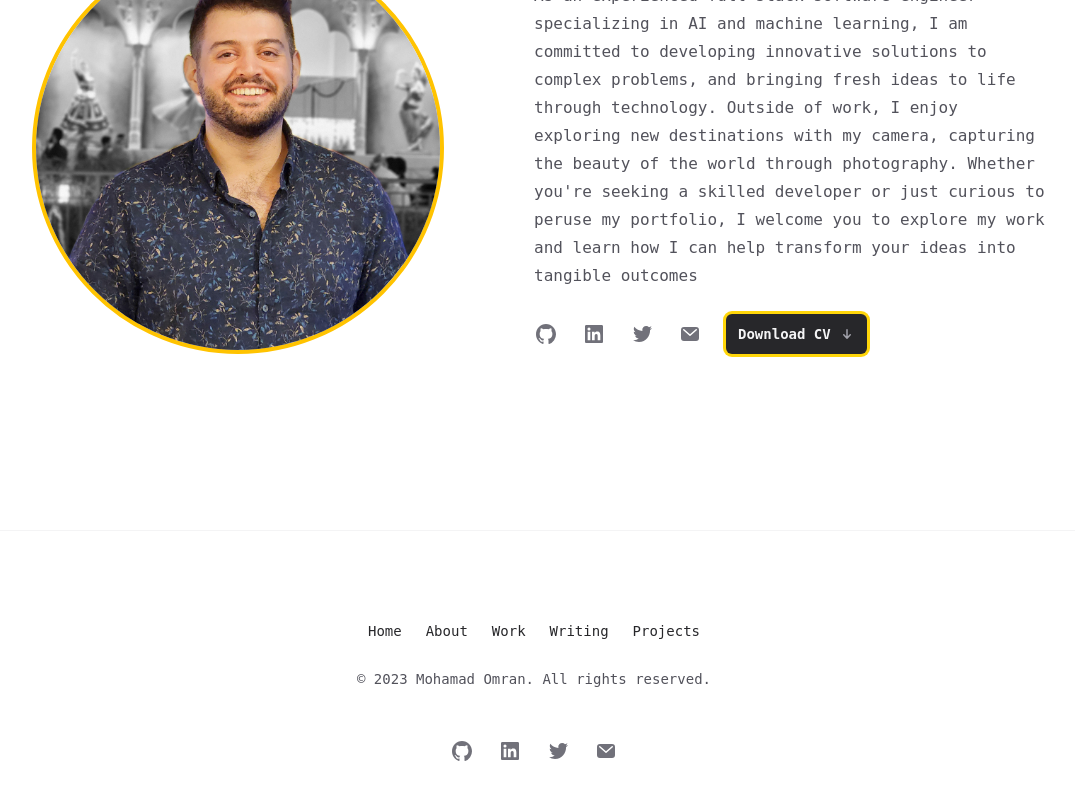
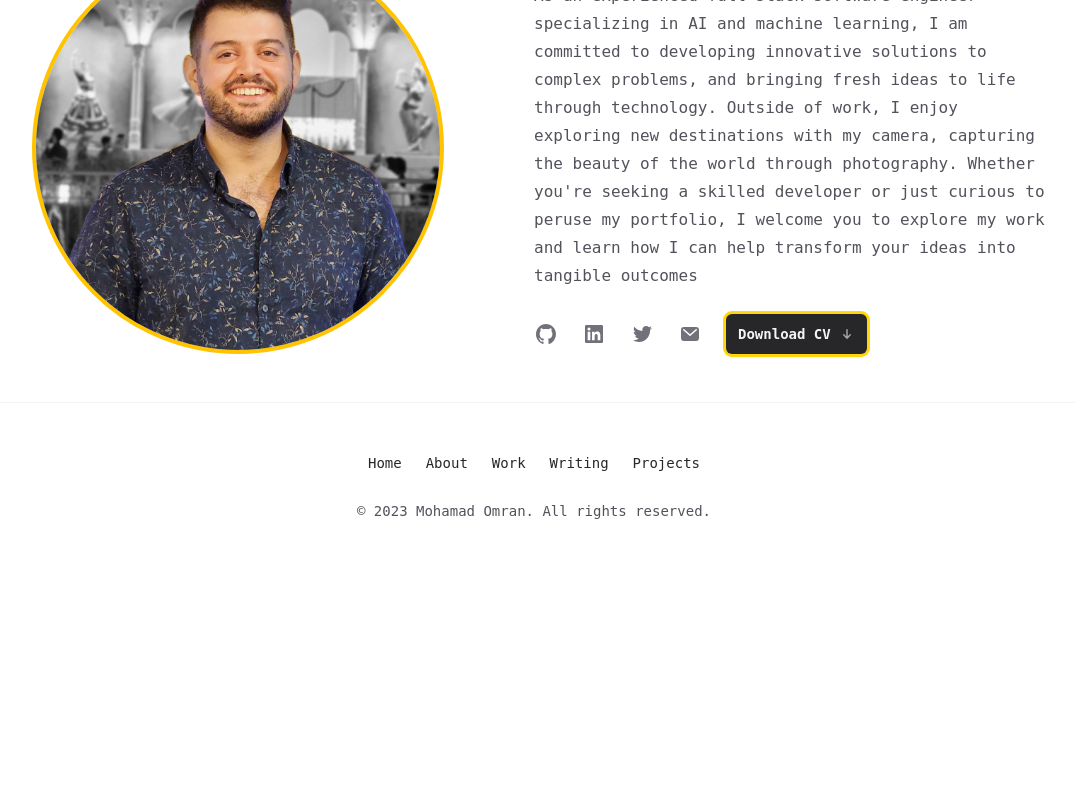
Before and after one commit to mohamadomran/portfolio, a Next.js app: page / in a window 1280 px wide. Shown: the part 250-1050 px from the top of the page, without its empty margins (106-1181 px from the left). After the commit the page ends 837 px from the top, so only its background shows below. Built offline with nearby package versions, Linux system fonts and the light colour scheme; no server answers.

Commit message:
fix: remove socials from footer

```diff
--- a/components/Footer.tsx
+++ b/components/Footer.tsx
@@ -1,20 +1,12 @@
 import React from 'react';
 import { OuterContainer, InnerContainer } from './Container';
 import { NavLink } from '@/components/ui/Navigation';
-import { SocialLink } from '@/components/ui/SocialLink';
-import {
-    GitHubIcon,
-    LinkedInIcon,
-    TwitterIcon,
-} from '@/components/icons/SocialIcons';
-import { SOCIAL_LINKS } from '@/Utils/constants';
-import { MailIcon } from './icons/MailIcon';
 
 export function Footer() {
     return (
-        <footer className='mt-32'>
+        <footer className='mt-32f'>
             <OuterContainer>
-                <div className='border-t border-zinc-100 pt-10 pb-16 dark:border-zinc-700/40'>
+                <div className='border-t border-zinc-100 pb-16 dark:border-zinc-700/40'>
                     <InnerContainer>
                         <div className='flex flex-col items-center justify-between gap-6 mt-12'>
                             <div className='flex flex-wrap justify-center gap-6 text-sm font-medium text-zinc-800 dark:text-zinc-200'>
@@ -30,28 +22,7 @@ export function Footer() {
                                     &copy; {new Date().getFullYear()} Mohamad
                                     Omran. All rights reserved.
                                 </p>
-                                <div className='mx-auto mt-6 flex gap-6'>
-                                    <SocialLink
-                                        href={SOCIAL_LINKS.GITHUB}
-                                        ariaLabel='Follow on GitHub'
-                                        icon={GitHubIcon}
-                                    />
-                                    <SocialLink
-                                        href={SOCIAL_LINKS.LINKEDIN}
-                                        ariaLabel='Follow on LinkedIn'
-                                        icon={LinkedInIcon}
-                                    />
-                                    <SocialLink
-                                        href={SOCIAL_LINKS.TWITTER}
-                                        ariaLabel='Follow on Twitter'
-                                        icon={TwitterIcon}
-                                    />
-                                    <SocialLink
-                                        href={SOCIAL_LINKS.EMAIL}
-                                        ariaLabel='Send me an Email'
-                                        icon={MailIcon}
-                                    />
-                                </div>
+
                             </div>
                         </div>
                     </InnerContainer>
```
